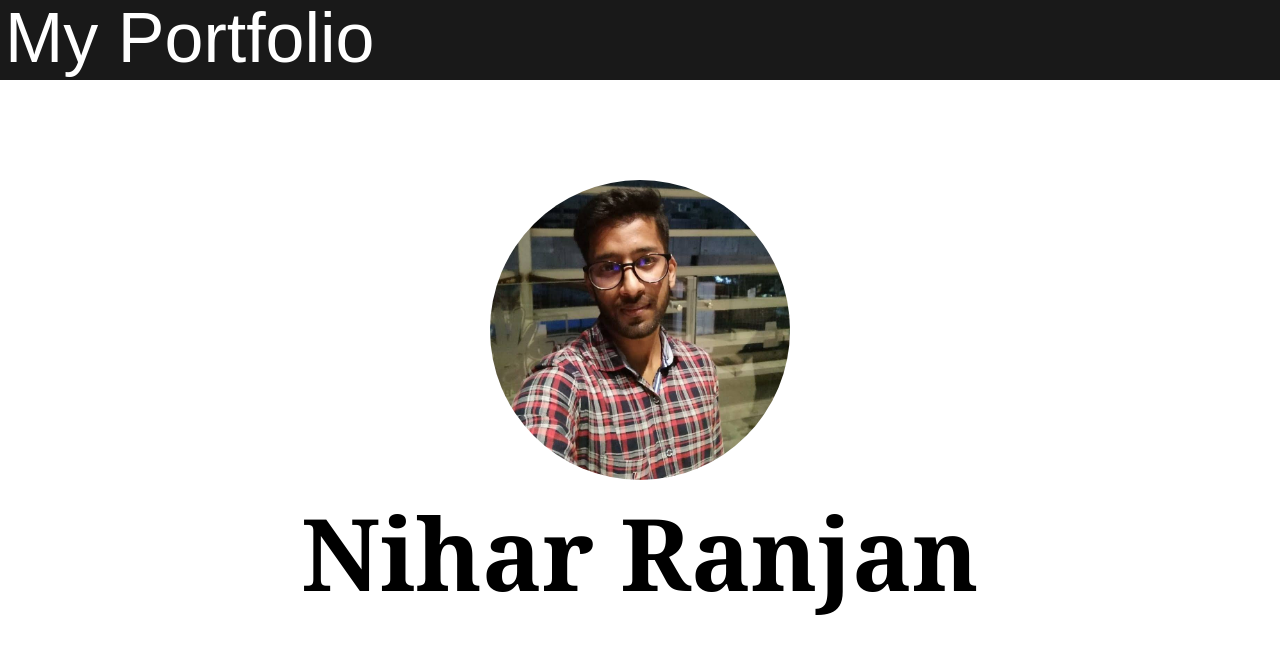
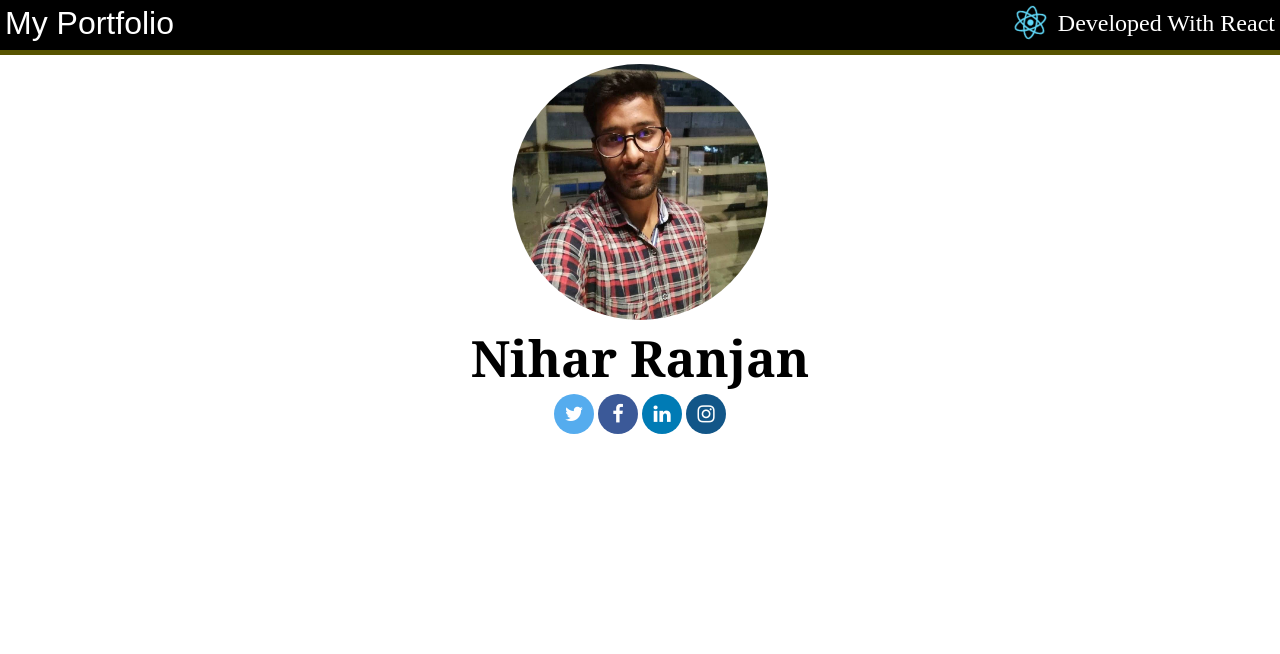
Before and after one commit to nihar840/nihar840.github.io, a React (Create React App) app: page / in a window 1280 px wide. Shown: the top 654 px of the page. Built offline with nearby package versions, Linux system fonts and the light colour scheme.

Commit message:
some changes

```diff
--- a/public/index.html
+++ b/public/index.html
@@ -4,7 +4,8 @@
     <meta charset="utf-8">
     <meta name="viewport" content="width=device-width, initial-scale=1">
     <link rel="shortcut icon" href="%PUBLIC_URL%/favicon.ico">
-    <title>React App</title>
+    <link rel="stylesheet" href="https://cdnjs.cloudflare.com/ajax/libs/font-awesome/4.7.0/css/font-awesome.min.css">
+    <title>Nihar's Portfolio</title>
   </head>
   <body>
     <div id="root"></div>
--- a/src/App.css
+++ b/src/App.css
@@ -1,46 +1,72 @@
 .App {
   text-align: center;
-  margin-top: 180px;
-}
-
-@media (prefers-reduced-motion: no-preference) {
-  .reactLogo {
-    animation: App-logo-spin infinite 20s linear;
-  }
-}
-
-.App-header {
-  background-color: #282c34;
-  min-height: 100vh;
-  display: flex;
-  flex-direction: column;
-  align-items: center;
-  justify-content: center;
-  font-size: calc(10px + 2vmin);
-  color: white;
-}
-
-.App-link {
-  color: #61dafb;
-}
-
-@keyframes App-logo-spin {
-  from {
-    transform: rotate(0deg);
-  }
-  to {
-    transform: rotate(360deg);
-  }
+  margin-top: 5%;
 }
 
 .profilePic{
   border-radius: 50%;
-  max-height: 300px;
-  max-width: 300px;
+  height: 20%;
+  width: 20%;
+  transition-duration: 0.5s;
 }
 
 .myName{
-  font-size: 100px;
+  font-size: 50px;
   font-family: Georgia, 'Times New Roman', Times, serif;
   font-weight: bold;
+  transition-duration: 0.5s;
 }
+
+@media screen and (max-width:700px) {
+  .myName{
+    font-size: 20px;
+  }
+  .profilePic{
+    margin-top: 7%;
+  }
+
+}
+
+@media screen and (max-width:1000px) and (min-width:700px) {
+  .myName{
+    font-size: 35px;
+  }
+
+  .profilePic{
+    margin-top: 3%;
+  }
+}
+
+.fa {
+  border-radius: 50%;
+  padding: 10px;
+  font-size: 20px;
+  width: 20px;
+  text-align: center;
+  text-decoration: none;
+  margin: 2px;
+}
+
+.fa:hover {
+    opacity: 0.7;
+}
+
+.fa-facebook {
+  background: #3B5998;
+  color: white;
+}
+
+.fa-twitter {
+  background: #55ACEE;
+  color: white;
+}
+
+.fa-linkedin {
+  background: #007bb5;
+  color: white;
+}
+
+.fa-instagram {
+  background: #125688;
+  color: white;
+}
--- a/src/App.js
+++ b/src/App.js
@@ -1,3 +1,4 @@
+/* eslint-disable jsx-a11y/anchor-has-content */
 import React from 'react';
 import './App.css';
 import Header from './Header/Header';
@@ -5,15 +6,21 @@ import Header from './Header/Header';
 function App() {
   return (
     <React.Fragment>
-    <header><Header/></header>
-    <body>
+    <Header/>
+    <div>
     <div className="App">
       <img className="profilePic" src="Images/Profile pic.jpg" alt=""/>
       <div className="myName">
         Nihar Ranjan
       </div>
+      <div>
+        <a href="https://twitter.com/NiharMahajan" className="fa fa-twitter"></a>
+        <a href="https://www.facebook.com/niharranjan.mahajan420" className="fa fa-facebook"></a>
+        <a href="https://www.linkedin.com/in/nihar-ranjan-5bb54853/" className="fa fa-linkedin"></a>
+        <a href="https://www.instagram.com/n_i_h_a_r___/" className="fa fa-instagram"></a>
+      </div>
     </div>
-    </body>
+    </div>
     </React.Fragment>
   );
 }
--- a/src/Header/Header.css
+++ b/src/Header/Header.css
@@ -3,15 +3,56 @@
     top: 0%;
     width: 100%;
     background-color: black;
-    opacity: 0.9;
 }
 
 .logo{
-    position: relative;
-    bottom: 1px;
-    left: 5px;
-    bottom: 2px;
     font-family: fantasy;
-    font-size: 70px;
     Color: white;
+    float: left;
+    text-align: center;
+    padding: 5px;
+    font-size: 200%;
 }
+.logoRight{
+    font-family: 'Times New Roman', Times, serif;
+    Color: white;
+    float: right;
+    text-align: center;
+    padding: 5px;
+    font-size: 150%;
+    padding-top: 10px;
+}
+
+.animatingDiv {
+    background-color: red;
+    height: 5px;
+    animation: headerAnimation 5s infinite;
+    margin-top: 50px;
+}
+
+@keyframes headerAnimation{
+    0%,100% {background-color: red;}
+    25% {background-color: green;}
+    75% {background-color: yellow;}
+}
+
+.reactLogo{
+    float:right;
+    height:35px;
+    width: 35px;
+    padding: 5px;
+}
+@media (prefers-reduced-motion: no-preference) {
+    .reactLogo {
+      animation: App-logo-spin infinite 20s linear;
+    }
+  }
+
+  @keyframes App-logo-spin {
+    from {
+      transform: rotate(0deg);
+    }
+    to {
+      transform: rotate(360deg);
+    }
+  }
--- a/src/Header/Header.js
+++ b/src/Header/Header.js
@@ -3,9 +3,13 @@ import './Header.css';
 
  function Header(){
     return(
+        <React.Fragment>
         <div className = "header">
             <div className="logo">My Portfolio</div>
+            <div className="logoRight">Developed With React</div><img className="reactLogo" src="logo192.png" alt=""/>
+            <div className="animatingDiv"/>
         </div>
+        </React.Fragment>
     );
 }
 
```
